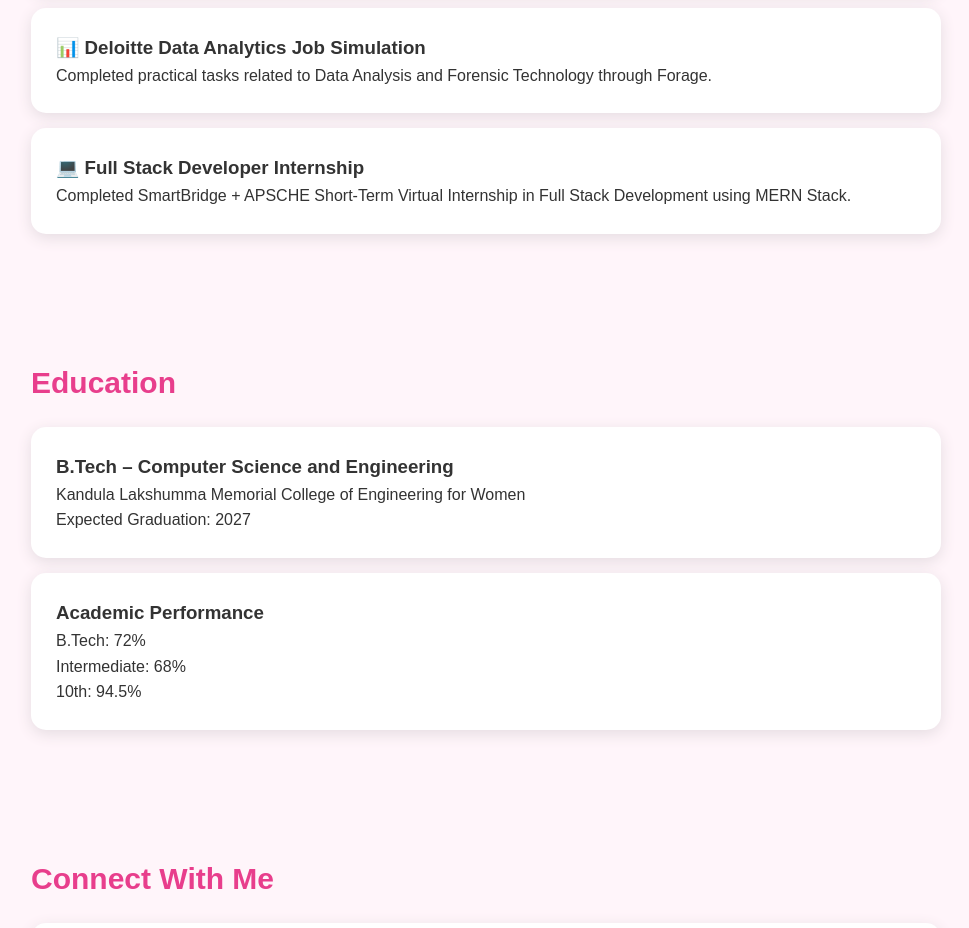
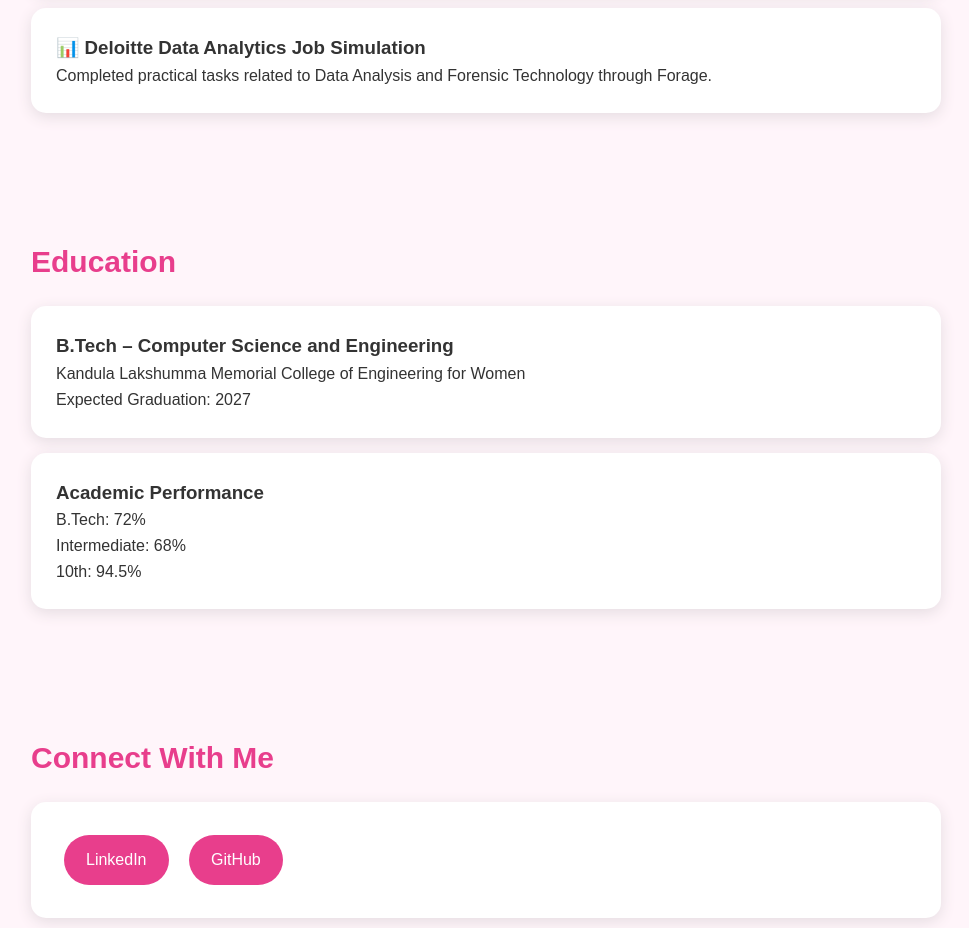
Before and after one commit to Bhavana-Maddigalla/Bhavana-Maddigalla.github.io, a plain HTML site: page index.html in a window 1280 px wide. Shown: the part 1120-2048 px from the top of the page, without its empty margins (154-1123 px from the left). Drawn offline with Linux system fonts and the light colour scheme.

Commit message:
Update index.html

```diff
--- a/index.html
+++ b/index.html
@@ -174,13 +174,7 @@
         </p>
     </div>
 
-    <div class="card">
-        <h3>💻 Full Stack Developer Internship</h3>
-        <p>
-            Completed SmartBridge + APSCHE Short-Term Virtual Internship
-            in Full Stack Development using MERN Stack.
-        </p>
-    </div>
+
 </section>
 
 <section id="education">
```
